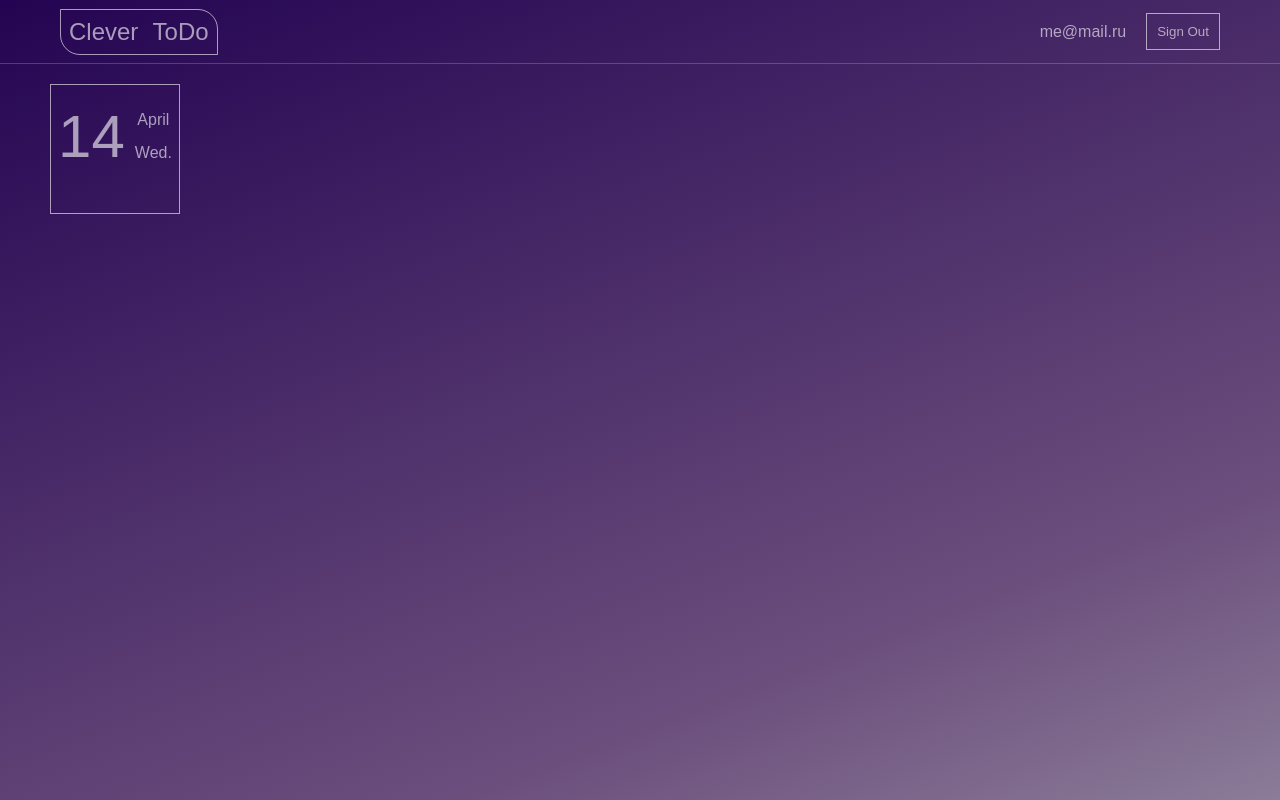
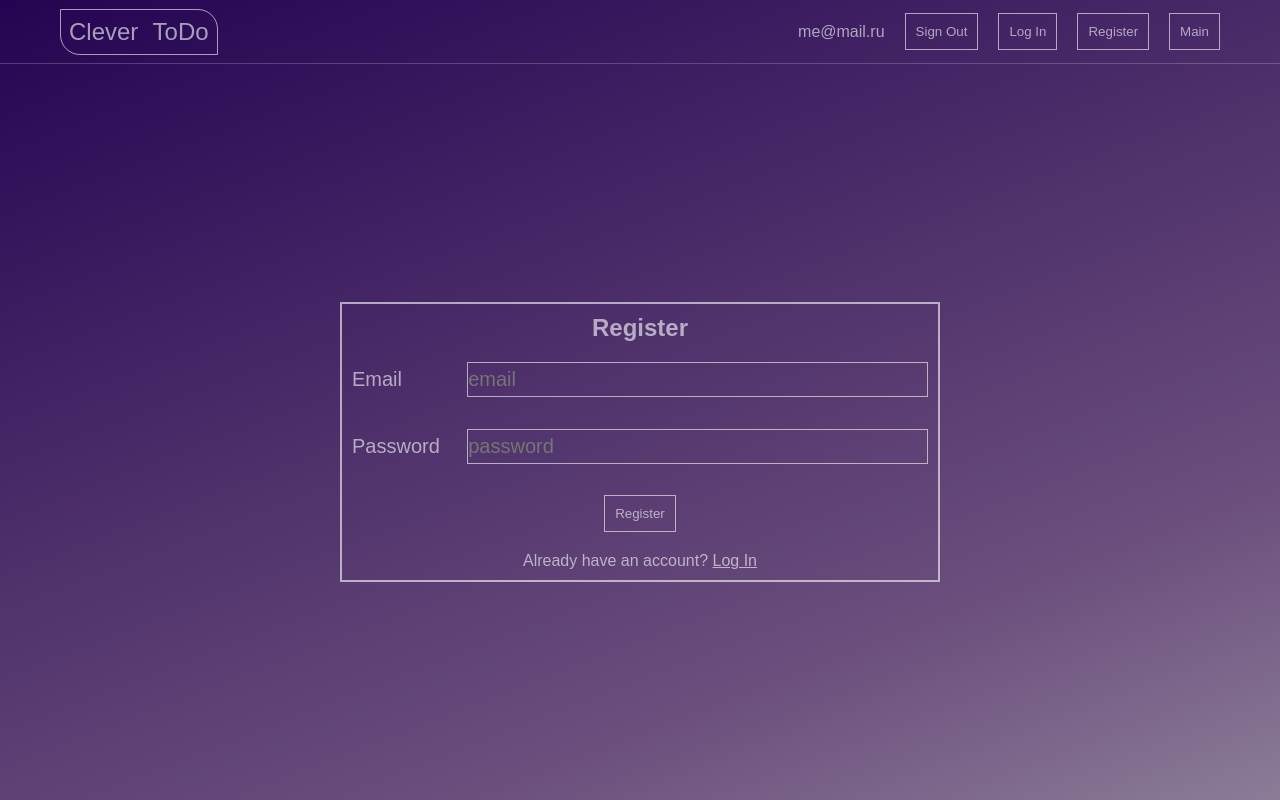
Before and after one commit to kirpichev228/clever-todo-list, a Vue app: page /#/register in a window 1280 px wide. Built offline with nearby package versions, Linux system fonts and the light colour scheme.

Commit message:
jst-690: start implementing login with firebase

```diff
--- a/package.json
+++ b/package.json
@@ -9,6 +9,7 @@
   },
   "dependencies": {
     "core-js": "^3.8.3",
+    "firebase": "^9.19.1",
     "vue": "^3.2.13",
     "vue-router": "^4.0.3",
     "vuex": "^4.0.0"
--- a/src/App.vue
+++ b/src/App.vue
@@ -1,13 +1,14 @@
 <template>
-  <div class="app-wrapper">
-    <Navbar></Navbar>
-    <CalendarItem></CalendarItem>
-  </div>
+    <div class="app-wrapper">
+      <Navbar></Navbar>
+      <router-view>
+
+      </router-view>
+    </div>
 </template>
 
 <script setup>
 import Navbar from './components/NavBar.vue';
-import CalendarItem from './components/calendar/CalendarItem.vue';
 
 </script>
 
@@ -32,4 +33,9 @@ import CalendarItem from './components/calendar/CalendarItem.vue';
     flex-direction: column;
     gap: 20px;
   }
+
+  :root {
+    --color-static: rgba(255, 255, 255, 0.6);
+    --color-hover: rgba(237,75,130,0.6)
+  }
 </style>
--- /dev/null
+++ b/src/components/MainPage.vue
@@ -0,0 +1,12 @@
+<template>
+  <CalendarItem></CalendarItem>
+</template>
+
+<script setup>
+import CalendarItem from '@/components/calendar/CalendarItem.vue';
+
+</script>
+
+<style lang="scss" scoped>
+
+</style>
--- a/src/components/NavBar.vue
+++ b/src/components/NavBar.vue
@@ -7,6 +7,21 @@
       <span class="current-user">me@mail.ru</span>
       <ButtonSample>
         Sign Out
+      </ButtonSample>
+      <ButtonSample
+        @click="$router.push('/login')"
+      >
+        Log In
+      </ButtonSample>
+      <ButtonSample
+        @click="$router.push('/register')"
+      >
+        Register
+      </ButtonSample>
+      <ButtonSample
+      @click="$router.push('/main')"
+      >
+        Main
       </ButtonSample>
     </div>
   </nav>
@@ -31,7 +46,7 @@ import ButtonSample from './UI/ButtonSample.vue';
     word-spacing: 8px;
     font-weight: 200;
     padding: 8px;
-    border: 1px solid rgba(255, 255, 255, 0.6);
+    border: 1px solid var(--color-static);
     border-top-right-radius: 20px;
     border-bottom-left-radius: 20px;
   }
@@ -41,8 +56,8 @@ import ButtonSample from './UI/ButtonSample.vue';
     border-top-right-radius: 0;
     border-bottom-left-radius: 0;
     color: #ed4b82;
-    border-color: rgba(237,75,130,0.6);
-    box-shadow: 1px 1px 3px rgba(237,75,130,0.6);
+    border-color: var(--color-hover);
+    box-shadow: 1px 1px 3px var(--color-hover);
   }
 
   .nav-buttons {
--- /dev/null
+++ b/src/components/UI/InputSample.vue
@@ -0,0 +1,48 @@
+<template>
+  <label
+    :for="inputType"
+  >
+    <slot></slot>
+    <input
+      :type="inputType"
+      :name="inputType"
+      :id="inputType"
+      :placeholder="inputType"
+    >
+  </label>
+</template>
+
+<script setup>
+import { defineProps } from 'vue';
+
+defineProps({
+  inputType: String,
+});
+</script>
+
+<style scoped>
+label {
+  width: 100%;
+  display: flex;
+  align-items: center;
+  justify-content: space-between;
+  font-size: 20px;
+}
+
+label:hover {
+  cursor: pointer;
+}
+
+input {
+  width: 80%;
+  height: 35px;
+  font-size: 20px;
+  background: none;
+  border: 1px solid var(--color-static);
+  outline: none;
+}
+
+input:focus {
+  border-color: var(--color-hover);
+}
+</style>
--- /dev/null
+++ b/src/components/authComponent/AuthLogin.vue
@@ -0,0 +1,76 @@
+<template>
+  <div class="auth-wrapper">
+    <h2>Log In</h2>
+    <div class="inputs-field">
+      <form class="form" @submit.prevent="login">
+        <InputSample
+          inputType="email"
+          v-model="loginForm.email"
+        >
+          Email
+        </InputSample>
+        <InputSample
+          inputType="password"
+          v-model="loginForm.password"
+        >
+          Password
+        </InputSample>
+        <ButtonSample type="submit">
+          Log In
+        </ButtonSample>
+      </form>
+    </div>
+    <p>
+      Have no account?
+      <router-link class="link" to="/register">Register</router-link>
+    </p>
+  </div>
+</template>
+
+<script setup>
+import { useStore } from 'vuex';
+import { ref } from 'vue';
+import ButtonSample from '../UI/ButtonSample.vue';
+import InputSample from '../UI/InputSample.vue';
+
+const loginForm = ref({});
+const store = useStore();
+
+const login = () => {
+  store.dispatch('login', loginForm.value);
+};
+
+</script>
+
+<style scoped>
+.auth-wrapper {
+  margin: auto;
+  padding: 10px;
+  width: 600px;
+  height: 280px;
+  border: 2px solid var(--color-static);
+  display: flex;
+  flex-direction: column;
+  align-items: center;
+  gap: 20px;
+}
+
+.inputs-field {
+  height: 80%;
+  width: 100%;
+}
+
+.form {
+  display: flex;
+  flex-direction: column;
+  align-items: center;
+  justify-content: space-between;
+  gap: 30px;
+  height: 100%;
+}
+
+.link:hover {
+  color: var(--color-hover);
+}
+
+</style>
--- /dev/null
+++ b/src/components/authComponent/AuthRegistration.vue
@@ -0,0 +1,76 @@
+<template>
+  <div class="auth-wrapper">
+    <h2>Register</h2>
+    <div class="inputs-field">
+      <form class="form" @submit.prevent="register">
+        <InputSample
+          inputType="email"
+          v-model="registerForm.email"
+        >
+          Email
+        </InputSample>
+        <InputSample
+          inputType="password"
+          v-model="registerForm.password"
+        >
+          Password
+        </InputSample>
+        <ButtonSample type="submit">
+          Register
+        </ButtonSample>
+      </form>
+    </div>
+    <p>
+      Already have an account?
+      <router-link class="link" to="/login">Log In</router-link>
+    </p>
+  </div>
+</template>
+
+<script setup>
+import { useStore } from 'vuex';
+import { ref } from 'vue';
+import ButtonSample from '../UI/ButtonSample.vue';
+import InputSample from '../UI/InputSample.vue';
+
+const registerForm = ref({});
+const store = useStore();
+
+const login = () => {
+  store.dispatch('register', registerForm.value);
+};
+
+</script>
+
+<style scoped>
+.auth-wrapper {
+  margin: auto;
+  padding: 10px;
+  width: 600px;
+  height: 280px;
+  border: 2px solid var(--color-static);
+  display: flex;
+  flex-direction: column;
+  align-items: center;
+  gap: 20px;
+}
+
+.inputs-field {
+  height: 80%;
+  width: 100%;
+}
+
+.form {
+  display: flex;
+  flex-direction: column;
+  align-items: center;
+  justify-content: space-between;
+  gap: 30px;
+  height: 100%;
+}
+
+.link:hover {
+  color: var(--color-hover);
+}
+
+</style>
--- /dev/null
+++ b/src/firebase/index.js
@@ -0,0 +1,18 @@
+import { initializeApp } from 'firebase/app';
+import { getAuth } from 'firebase/auth';
+
+const firebaseConfig = {
+  apiKey: 'AIzaSyB-FlZ3sCzIKFKDSi3RD8imyEd-She8srw',
+  authDomain: 'clever-todo-list-51118.firebaseapp.com',
+  projectId: 'clever-todo-list-51118',
+  storageBucket: 'clever-todo-list-51118.appspot.com',
+  messagingSenderId: '611139966705',
+  appId: '1:611139966705:web:5977bdf89c7e334b0a3b50',
+};
+
+// Initialize Firebase
+const app = initializeApp(firebaseConfig);
+
+const auth = getAuth(app);
+
+export { auth };
--- a/src/router/index.js
+++ b/src/router/index.js
@@ -1,6 +1,37 @@
 import { createRouter, createWebHashHistory } from 'vue-router';
 
-const routes = [];
+import App from '@/App.vue';
+import MainPage from '@/components/MainPage.vue';
+import AuthLogin from '@/components/authComponent/AuthLogin.vue';
+import AuthRegistration from '@/components/authComponent/AuthRegistration.vue';
+
+const routes = [
+  {
+    path: '/',
+    component: App,
+    meta: {
+      requiresAuth: true,
+    },
+  },
+  {
+    path: '/main',
+    name: 'Main',
+    component: MainPage,
+    meta: {
+      requiresAuth: true,
+    },
+  },
+  {
+    path: '/login',
+    name: 'Login',
+    component: AuthLogin,
+  },
+  {
+    path: '/register',
+    name: 'Register',
+    component: AuthRegistration,
+  },
+];
 
 const router = createRouter({
   history: createWebHashHistory(),
--- /dev/null
+++ b/src/store/authStore.js
@@ -0,0 +1,48 @@
+import router from '@/router';
+import { auth } from '@/firebase';
+import { createUserWithEmailAndPassword, signInWithEmailAndPassword, signOut } from 'firebase/auth';
+
+export const authStore = {
+  state: () => ({
+    user: null,
+  }),
+  mutations: {
+    SET_USER(state, user) {
+      state.user = user;
+    },
+    CLEAR_USER(state) {
+      state.user = null;
+    },
+  },
+  actions: {
+    async login({ commit }, details) {
+      const { email, password } = details;
+
+      try {
+        await signInWithEmailAndPassword(auth, email, password);
+      } catch (error) {
+        switch (error.code) {
+          case 'auth/user-not-found':
+            alert('User not found');
+            break;
+          case 'auth/wrong-password':
+            alert('Wrong password');
+            break;
+          default:
+            alert(error.message);
+        }
+      }
+      commit('SET_USER', auth.currentUser);
+      router.push('/main');
+    },
+
+    async register({ commit }, details) {
+      //
+    },
+
+    async logout({ commit }) {
+      //
+    },
+  },
+  namespaces: true,
+};
--- a/src/store/index.js
+++ b/src/store/index.js
@@ -1,9 +1,8 @@
 import { createStore } from 'vuex';
+import { authStore } from '@/store/authStore';
 
 export default createStore({
-  state: {},
-  getters: {},
-  mutations: {},
-  actions: {},
-  modules: {},
+  modules: {
+    auth: authStore,
+  },
 });
```
Also changed, not shown: 1 other file (tests, documents, lock files or other folders).
